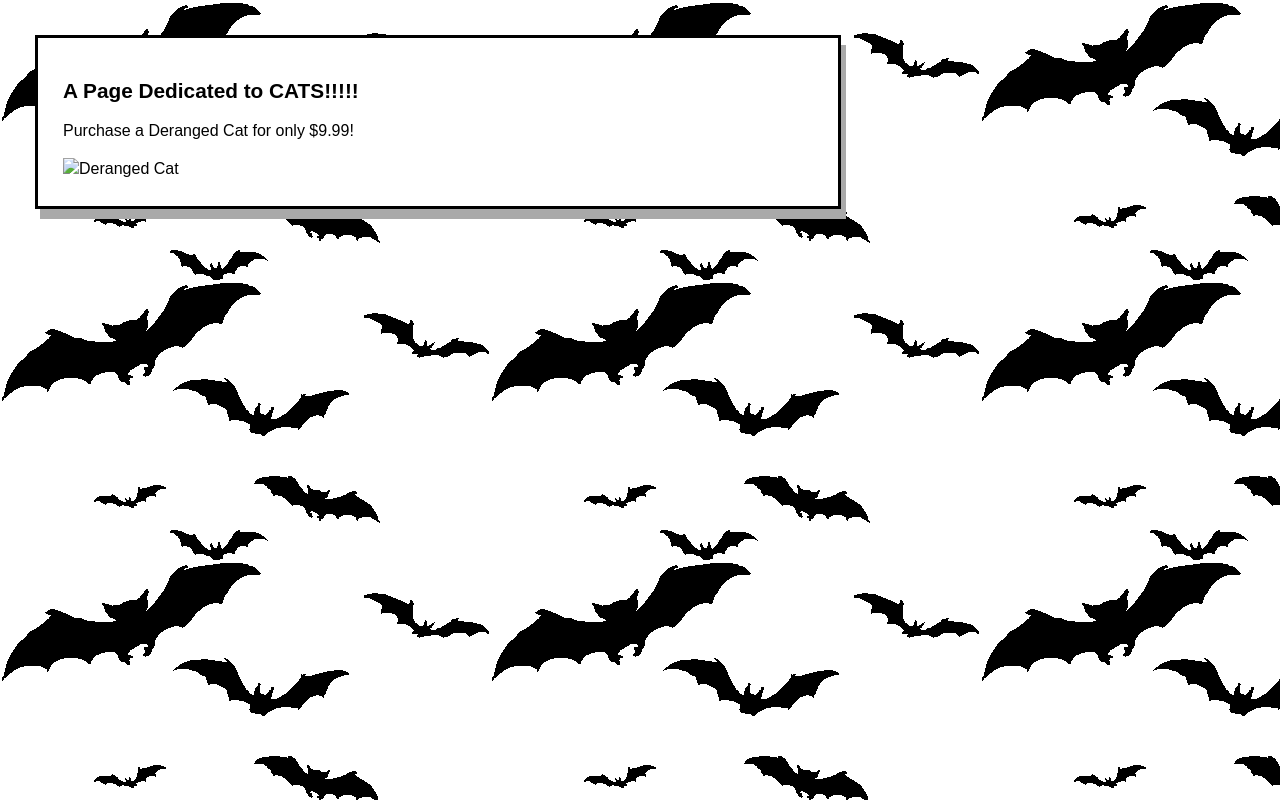
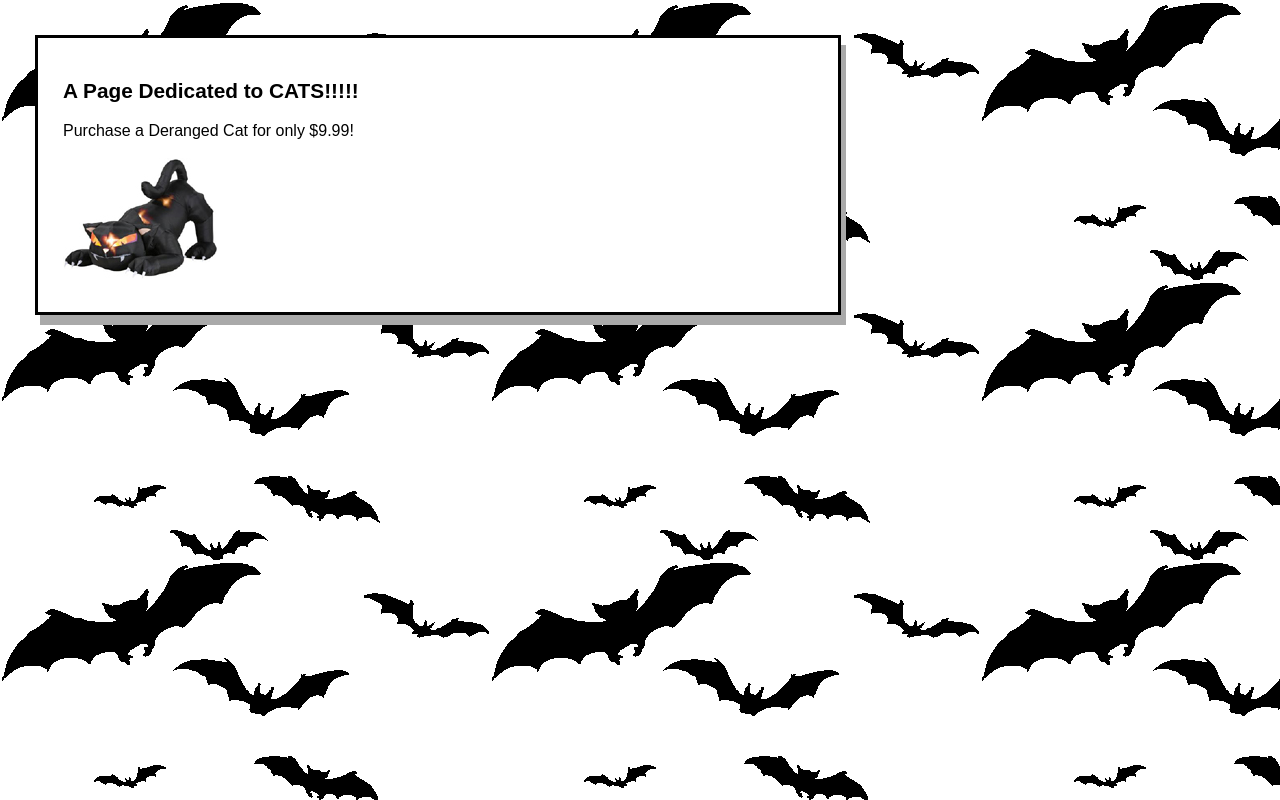
Before and after one commit to jaimiedro/jaimiedro.github.io, a plain HTML site: page products/cat.html in a window 1280 px wide. Drawn offline with Linux system fonts and the light colour scheme; files that its build step writes are made by us from their sources; files whose address does not match are found by name.

Commit message:
Update cat.html

```diff
--- a/products/cat.html
+++ b/products/cat.html
@@ -11,7 +11,7 @@
 	<div class="format">
 	<h2> A Page Dedicated to CATS!!!!!</h2>
 	<p> Purchase a Deranged Cat for only $9.99! </p>
-	<img class="cat" src="images/cat1.jpg" alt="Deranged Cat" >
+	<img class="cat" src="../images/cat1.jpg" alt="Deranged Cat" >
 	</div>
 </body>
 
```
